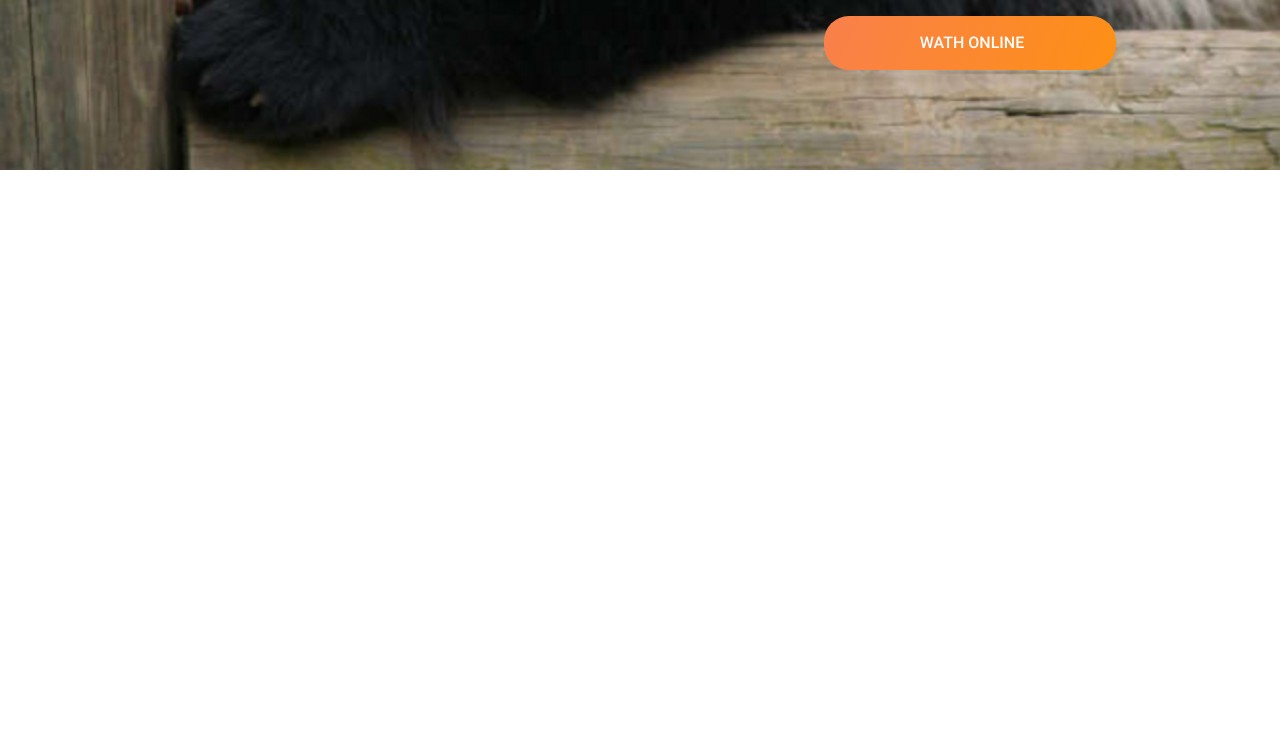
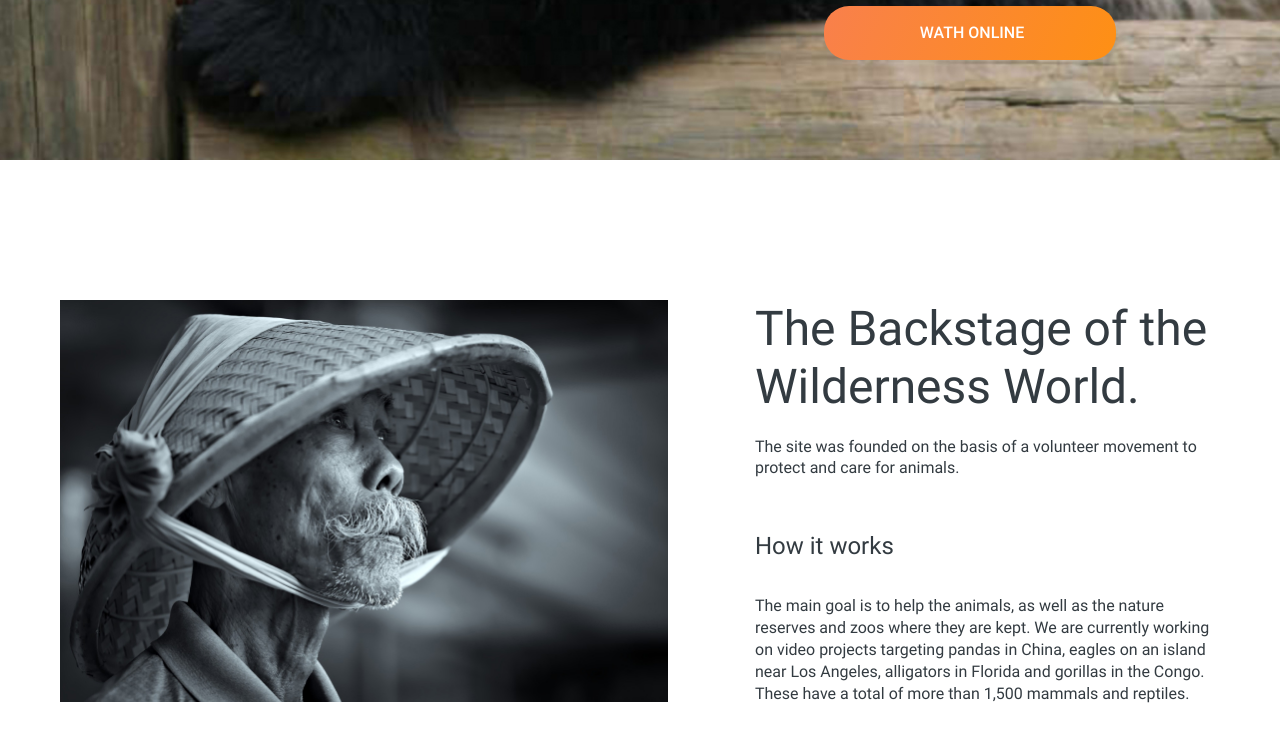
Before and after one commit to aliaksei-siniauski/online-zoo, a website: page index.html in a window 1280 px wide. Shown: the part 620-1360 px from the top of the page. Before the commit the page ends 800 px from the top, so only its background shows below. Drawn offline with Linux system fonts and the light colour scheme; files whose address does not match are found by name.

Commit message:
feat: add backstage section

```diff
--- a/index.html
+++ b/index.html
@@ -31,7 +31,7 @@
               <a href="#" class="list__link">Donate</a>
             </li>
             <li class="list__item">
-              <a href="#" class="list__link">Contact us</a>
+              <a href="#contacts" class="list__link">Contact us</a>
             </li>
           </ul>
         </nav>
@@ -66,8 +66,38 @@
         <!-- close container -->
       </section>
       <!-- close hero -->
+      <section class="backstage">
+        <div class="container backstage__container">
+          <img
+            class="backstage__img"
+            src="src/images/bg/bamboo-cap.jpg"
+            width="609"
+            height="403"
+            alt="bamboo-cap"
+          />
+          <div class="backstage__content">
+            <h2 class="backstage__title">
+              The Backstage of the Wilderness World.
+            </h2>
+            <p class="backstage__info">
+              The site was founded on the basis of a volunteer movement to
+              protect and care for animals.
+            </p>
+            <h4 class="backstage__subtitle">How it works</h4>
+            <p class="backstage__text">
+              The main goal is to help the animals, as well as the nature
+              reserves and zoos where they are kept. We are currently working on
+              video projects targeting pandas in China, eagles on an island near
+              Los Angeles, alligators in Florida and gorillas in the Congo.
+              These have a total of more than 1,500 mammals and reptiles.
+            </p>
+          </div>
+          <!-- close backstage__content -->
+        </div>
+        <!-- close container -->
+      </section>
     </main>
-    <footer></footer>
+    <footer id="#contacts" class="footer"></footer>
   </body>
   <script type="module" src="src/index.js"></script>
 </html>
--- a/src/scss/abstracts/_mixins.scss
+++ b/src/scss/abstracts/_mixins.scss
@@ -9,7 +9,7 @@
   }
 }
 
-@mixin font($size, $height, $weight: 400, $style: normal) {
+@mixin font($size, $height, $weight: $regular, $style: normal) {
   font-size: $size;
   line-height: $height;
   font-weight: $weight;
--- a/src/scss/abstracts/_variables.scss
+++ b/src/scss/abstracts/_variables.scss
@@ -57,12 +57,16 @@ $main-size: 1.6rem;
 $second-size: 1.5rem;
 $subtitle-size: 2.4rem;
 $title-size: 4.8rem;
-$info-size: 3.6rem;
-$logo-title: 1.9rem; /* 19.0145 */
+$description-size: 3.6rem;
+$logo-title-size: 1.9rem; /* 19.0145 */
 
 $line-height-logo: 2.3rem;
 $line-height-main: 2.2rem;
 $line-height-accent: 8rem;
+$line-height-title: 5.8rem;
+$line-height-info: 2.1rem;
+$line-height-subtitle: 2.9rem;
+$line-height-description: 4.7rem;
 
 /* Border-radius */
 
--- a/src/scss/base/_typography.scss
+++ b/src/scss/base/_typography.scss
@@ -1,4 +1,16 @@
 h1 {
-  @include font($logo-title, $line-height-logo);
+  @include font($logo-title-size, $line-height-logo);
   color: $color-light;
 }
+
+h2 {
+  @include font($title-size, $line-height-title);
+}
+
+h3 {
+  @include font($description-size, $line-height-description);
+}
+
+h4 {
+  @include font($subtitle-size, $line-height-subtitle);
+}
--- /dev/null
+++ b/src/scss/layout/_backstage.scss
@@ -0,0 +1,29 @@
+%font-text {
+  font-size: $main-size;
+}
+
+.backstage__container {
+  display: grid;
+  grid-template-columns: 2fr minmax(465px, 1fr);
+  padding: 14rem 1.5rem;
+  gap: 8.7rem;
+}
+
+.backstage__title {
+  margin: 0 0 2rem 0;
+}
+
+.backstage__info {
+  margin: 0 0 5.4rem 0;
+  @extend %font-text;
+  line-height: $line-height-info;
+}
+
+.backstage__subtitle {
+  margin: 0 0 3.4rem 0;
+}
+
+.backstage__text {
+  line-height: $line-height-main;
+  @extend %font-text;
+}
--- a/src/scss/main.scss
+++ b/src/scss/main.scss
@@ -32,6 +32,7 @@
 
 @import "layout/header";
 @import "layout/hero";
+@import "layout/backstage";
 @import "layout/footer";
 
 /* Pages */
```
Also changed, not shown: src/images/bg/about-img.png (deleted), src/images/bg/bamboo-cap.jpg (added), src/scss/main.css, 1 other file.
